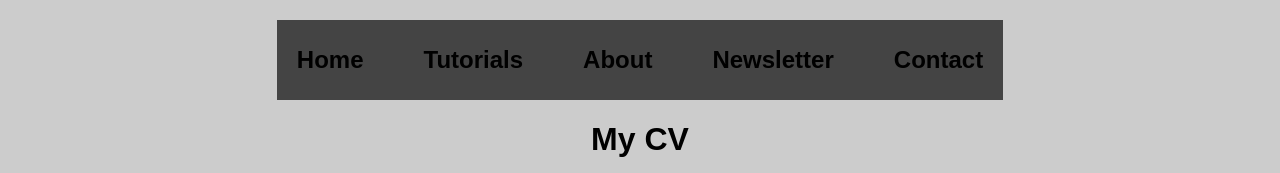
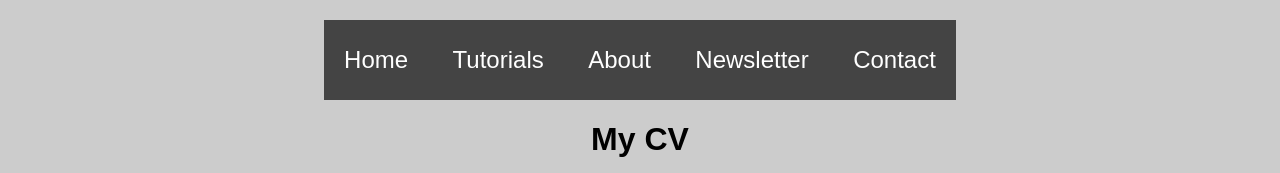
Before and after one commit to hphuong412/hphuong412.github.io, a plain HTML site: page week3/cv.html in a window 1280 px wide. Shown: the top 173 px of the page. Drawn offline with Linux system fonts and the light colour scheme.

Commit message:
Update NavigationBar.css

```diff
--- a/week5/ex1/NavigationBar.css
+++ b/week5/ex1/NavigationBar.css
@@ -32,20 +32,6 @@ body {
   padding: 20px;
 }
 
-/* Menu */
-nav#topmenu ul {
-  list-style: none;
-  padding: 0;
-  display: flex;
-  justify-content: center; /* căn menu giữa */
-  gap: 20px;
-}
-
-nav#topmenu ul li a {
-  text-decoration: none;
-  color: black;
-  font-weight: bold;
-}
 
 /* Hình ảnh */
 img {
```
